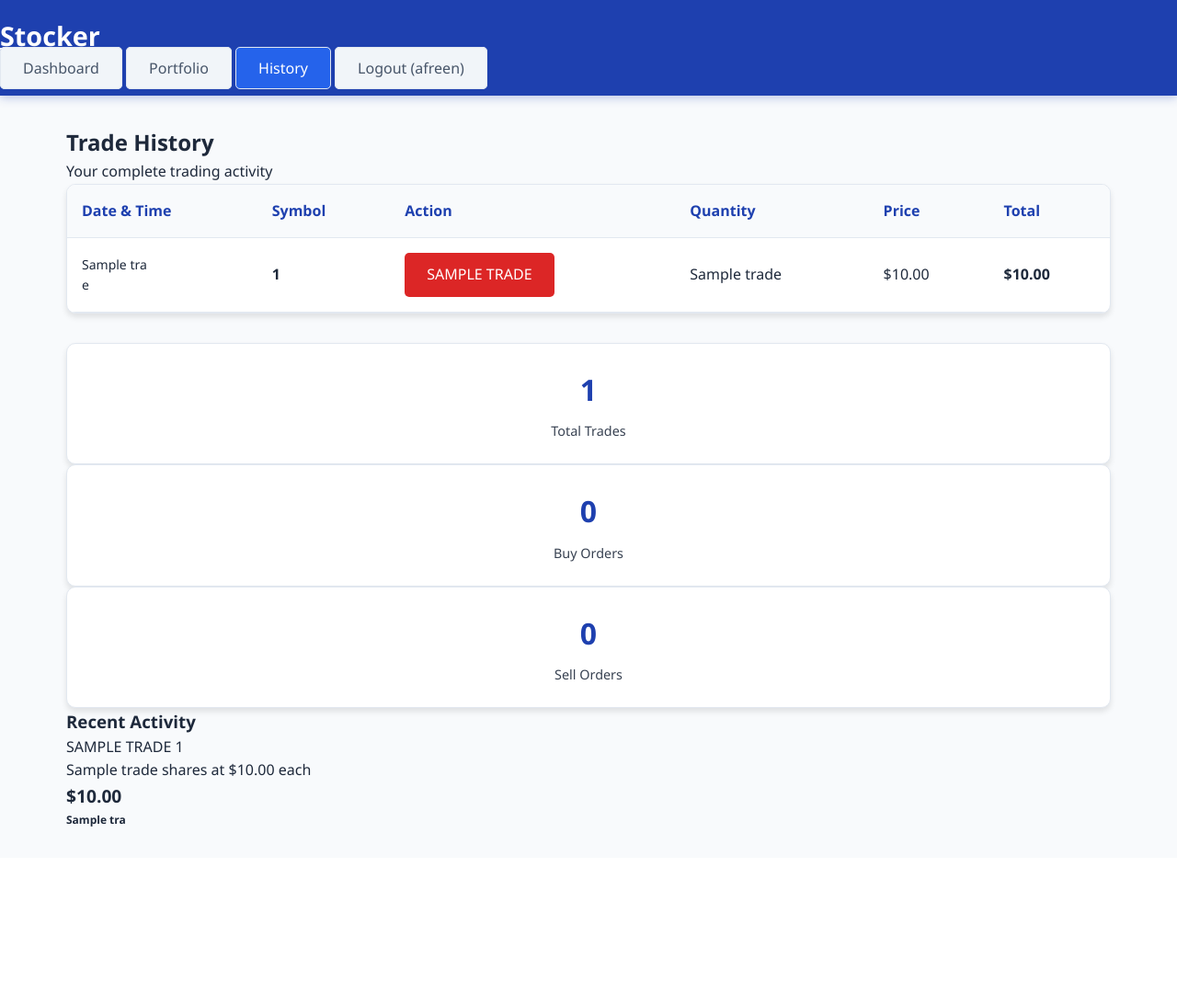
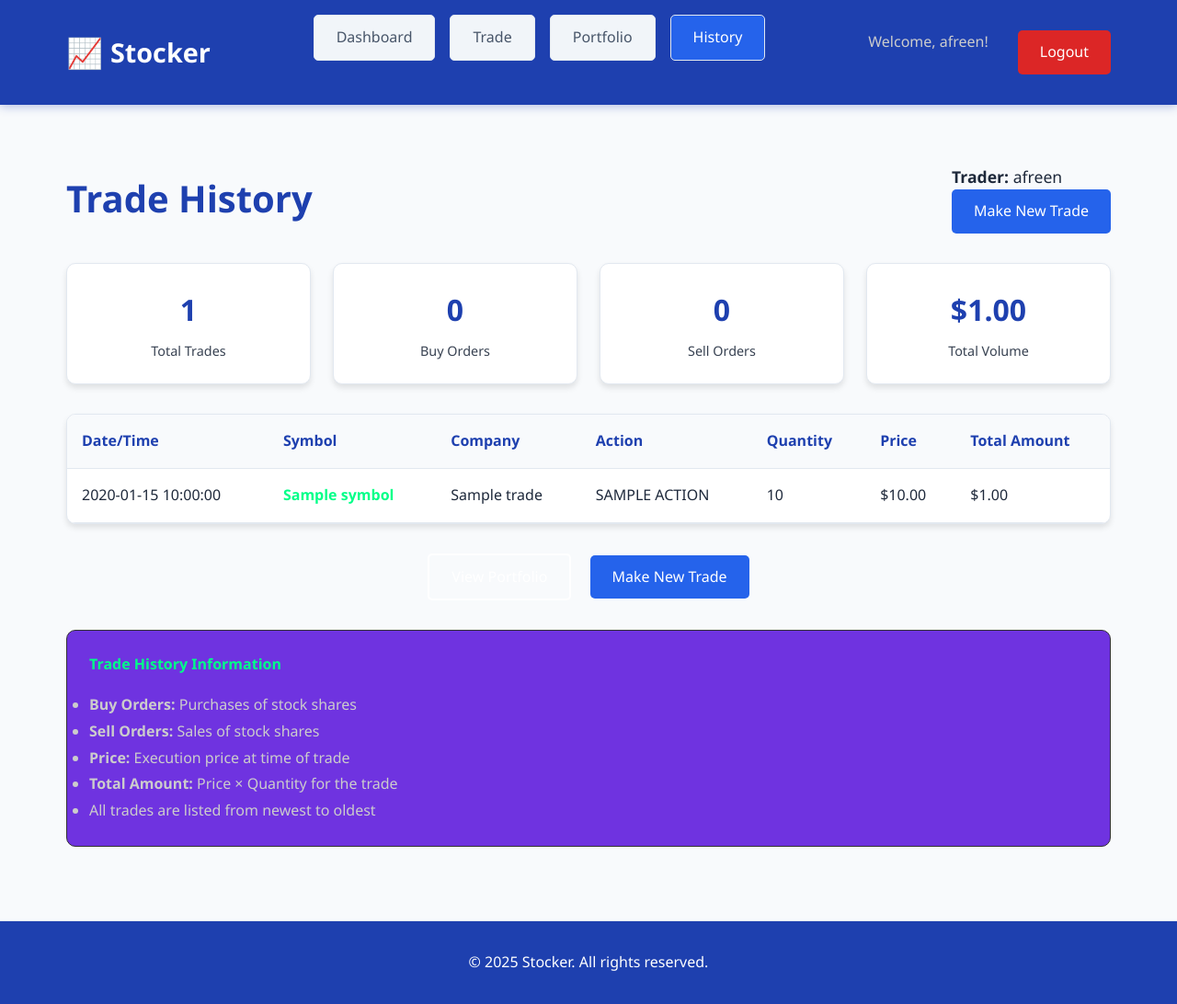
Before and after one commit to Thasleembegam04/STOCKER, a Flask app: template templates/history.html in a window 1280 px wide. Shown: the whole page at 92% size. Before the commit the page ends 899 px from the top, so only its background shows below. Run offline with Flask 3, Linux system fonts and the light colour scheme; a user stored in the database is signed in; tables that the repository leaves empty hold one stand-in row (values such as "Sample post"); the template is opened without the code that fills it: most values are stand-ins (such as "Sample title", 1, 10 or a date in 2020).

Commit message:
Update history.html

```diff
--- a/templates/history.html
+++ b/templates/history.html
@@ -5,127 +5,123 @@
     <meta name="viewport" content="width=device-width, initial-scale=1.0">
     <title>Trade History - Stocker</title>
     <link rel="stylesheet" href="{{ url_for('static', filename='styles.css') }}">
+    <script src="{{ url_for('static', filename='script.js') }}"></script>
 </head>
 <body>
-    <header class="header">
-        <div class="container">
-            <nav class="nav">
-                <a href="/dashboard" class="logo">Stocker</a>
-                <div class="nav-links">
-                    <a href="/dashboard" class="nav-link">Dashboard</a>
-                    <a href="/portfolio" class="nav-link">Portfolio</a>
-                    <a href="/history" class="nav-link active">History</a>
-                    <a href="/logout" class="nav-link">Logout ({{ session.username }})</a>
+    <header>
+        <div class="header-container">
+            <div class="logo">
+                <span class="logo-icon">📈</span>
+                <a href="{{ url_for('dashboard') }}" style="color: inherit; text-decoration: none;">Stocker</a>
             </div>
-            </nav>
+
+            <div class="nav-menu-container">
+                <a href="{{ url_for('dashboard') }}" class="nav-link">Dashboard</a>
+                <a href="{{ url_for('trade') }}" class="nav-link">Trade</a>
+                <a href="{{ url_for('portfolio') }}" class="nav-link">Portfolio</a>
+                <a href="{{ url_for('history') }}" class="nav-link active">History</a>
+            </div>
+
+            <div class="auth-buttons">
+                <span style="color: #cccccc; margin-right: 1rem;">Welcome, {{ session.username }}!</span>
+                <a href="{{ url_for('logout') }}" class="btn btn-danger">Logout</a>
+            </div>
         </div>
     </header>
 
-    <main class="main-content">
-        <div class="container">
-            <div class="card">
-                <div class="card-header">
-                    <h2 class="card-title">Trade History</h2>
-                    <div class="text-secondary">Your complete trading activity</div>
+    <main>
+        <div class="dashboard-container">
+            <div class="dashboard-header">
+                <h1 class="dashboard-title">Trade History</h1>
+                <div class="user-info">
+                    <p><strong>Trader:</strong> {{ session.username }}</p>
+                    <a href="{{ url_for('trade') }}" class="btn btn-primary">Make New Trade</a>
+                </div>
             </div>
 
-                {% if trades %}
+            {% if history %}
+            <div class="stats-grid">
+                <div class="stat-card">
+                    <div class="stat-value">{{ history|length }}</div>
+                    <div class="stat-label">Total Trades</div>
+                </div>
+                <div class="stat-card">
+                    <div class="stat-value">{{ history|selectattr('action', 'equalto', 'buy')|list|length }}</div>
+                    <div class="stat-label">Buy Orders</div>
+                </div>
+                <div class="stat-card">
+                    <div class="stat-value">{{ history|selectattr('action', 'equalto', 'sell')|list|length }}</div>
+                    <div class="stat-label">Sell Orders</div>
+                </div>
+                <div class="stat-card">
+                    <div class="stat-value">${{ "%.2f"|format(history|sum(attribute='total_amount')) }}</div>
+                    <div class="stat-label">Total Volume</div>
+                </div>
+            </div>
+
             <div class="table-container">
                 <table class="table">
                     <thead>
                         <tr>
-                                    <th>Date & Time</th>
+                            <th>Date/Time</th>
                             <th>Symbol</th>
+                            <th>Company</th>
                             <th>Action</th>
                             <th>Quantity</th>
                             <th>Price</th>
-                                    <th>Total</th>
+                            <th>Total Amount</th>
                         </tr>
                     </thead>
                     <tbody>
-                                {% for trade in trades %}
+                        {% for trade in history %}
                         <tr>
+                            <td>{{ trade.trade_date }}</td>
+                            <td><strong style="color: #00ff88;">{{ trade.symbol }}</strong></td>
+                            <td>{{ trade.name }}</td>
                             <td>
-                                        <div style="font-size: 0.875rem;">
-                                            <div>{{ trade[5][:10] }}</div>
-                                            <div class="text-muted">{{ trade[5][11:19] }}</div>
-                                        </div>
-                                    </td>
-                                    <td>
-                                        <strong>{{ trade[0] }}</strong>
-                                    </td>
-                                    <td>
-                                        <span class="btn btn-sm {% if trade[1] == 'buy' %}btn-success{% else %}btn-danger{% endif %}">
-                                            {{ trade[1].upper() }}
+                                <span class="action-{{ trade.action }}">
+                                    {{ trade.action.upper() }}
                                 </span>
                             </td>
-                                    <td>{{ trade[2] }}</td>
-                                    <td>${{ "%.2f"|format(trade[3]) }}</td>
-                                    <td>
-                                        <strong>${{ "%.2f"|format(trade[4]) }}</strong>
-                                    </td>
+                            <td>{{ trade.quantity }}</td>
+                            <td>${{ "%.2f"|format(trade.price) }}</td>
+                            <td>${{ "%.2f"|format(trade.total_amount) }}</td>
                         </tr>
                         {% endfor %}
                     </tbody>
                 </table>
             </div>
 
-                    <div class="grid grid-3 mt-4">
-                        <div class="stat-card">
-                            <div class="stat-value">{{ trades|length }}</div>
-                            <div class="stat-label">Total Trades</div>
+            <div style="text-align: center; margin-top: 2rem;">
+                <a href="{{ url_for('portfolio') }}" class="btn btn-secondary">View Portfolio</a>
+                <a href="{{ url_for('trade') }}" class="btn btn-primary" style="margin-left: 1rem;">Make New Trade</a>
             </div>
-                        <div class="stat-card">
-                            {% set buy_trades = trades | selectattr('1', 'equalto', 'buy') | list %}
-                            <div class="stat-value">{{ buy_trades|length }}</div>
-                            <div class="stat-label">Buy Orders</div>
-                        </div>
-                        <div class="stat-card">
-                            {% set sell_trades = trades | selectattr('1', 'equalto', 'sell') | list %}
-                            <div class="stat-value">{{ sell_trades|length }}</div>
-                            <div class="stat-label">Sell Orders</div>
-                        </div>
-                    </div>
+
             {% else %}
-                    <div class="text-center p-4">
-                        <div style="font-size: 3rem; margin-bottom: 1rem;">📈</div>
-                        <h3>No Trading History</h3>
-                        <p class="text-secondary mb-4">You haven't made any trades yet. Start trading to see your history here.</p>
-                        <a href="/dashboard" class="btn btn-primary">Start Trading</a>
+            <div class="empty-state">
+                <h3>No Trade History</h3>
+                <p>You haven't made any trades yet. Start by making your first trade!</p>
+                <a href="{{ url_for('trade') }}" class="btn btn-primary" style="margin-top: 1rem;">Start Trading</a>
             </div>
             {% endif %}
+
+            <div style="background-color: #5d18dce0; padding: 1.5rem; border-radius: 10px; margin-top: 2rem; border: 1px solid #333;">
+                <h4 style="color: #00ff88; margin-bottom: 1rem;">Trade History Information</h4>
+                <ul style="color: #cccccc; line-height: 1.8;">
+                    <li><strong>Buy Orders:</strong> Purchases of stock shares</li>
+                    <li><strong>Sell Orders:</strong> Sales of stock shares</li>
+                    <li><strong>Price:</strong> Execution price at time of trade</li>
+                    <li><strong>Total Amount:</strong> Price × Quantity for the trade</li>
+                    <li>All trades are listed from newest to oldest</li>
+                </ul>
             </div>
-
-            {% if trades %}
-            <div class="card">
-                <div class="card-header">
-                    <h3 class="card-title">Recent Activity</h3>
-                </div>
-                <div>
-                    {% for trade in trades[:5] %}
-                    <div class="portfolio-item">
-                        <div class="portfolio-info">
-                            <div class="portfolio-symbol">
-                                {{ trade[1].upper() }} {{ trade[0] }}
-                            </div>
-                            <div class="portfolio-details">
-                                {{ trade[2] }} shares at ${{ "%.2f"|format(trade[3]) }} each
-                            </div>
-                        </div>
-                        <div class="portfolio-value">
-                            <div class="portfolio-price">${{ "%.2f"|format(trade[4]) }}</div>
-                            <div class="text-muted" style="font-size: 0.75rem;">
-                                {{ trade[5][:10] }}
-                            </div>
-                        </div>
-                    </div>
-                    {% endfor %}
-                </div>
-            </div>
-            {% endif %}
         </div>
     </main>
 
-    <script src="{{ url_for('static', filename='script.js') }}"></script>
+    <footer>
+        <div class="footer-content">
+            <p>&copy; 2025 Stocker. All rights reserved.</p>
+        </div>
+    </footer>
 </body>
 </html>
```
Lines whose indentation alone changed are shown as unchanged.
